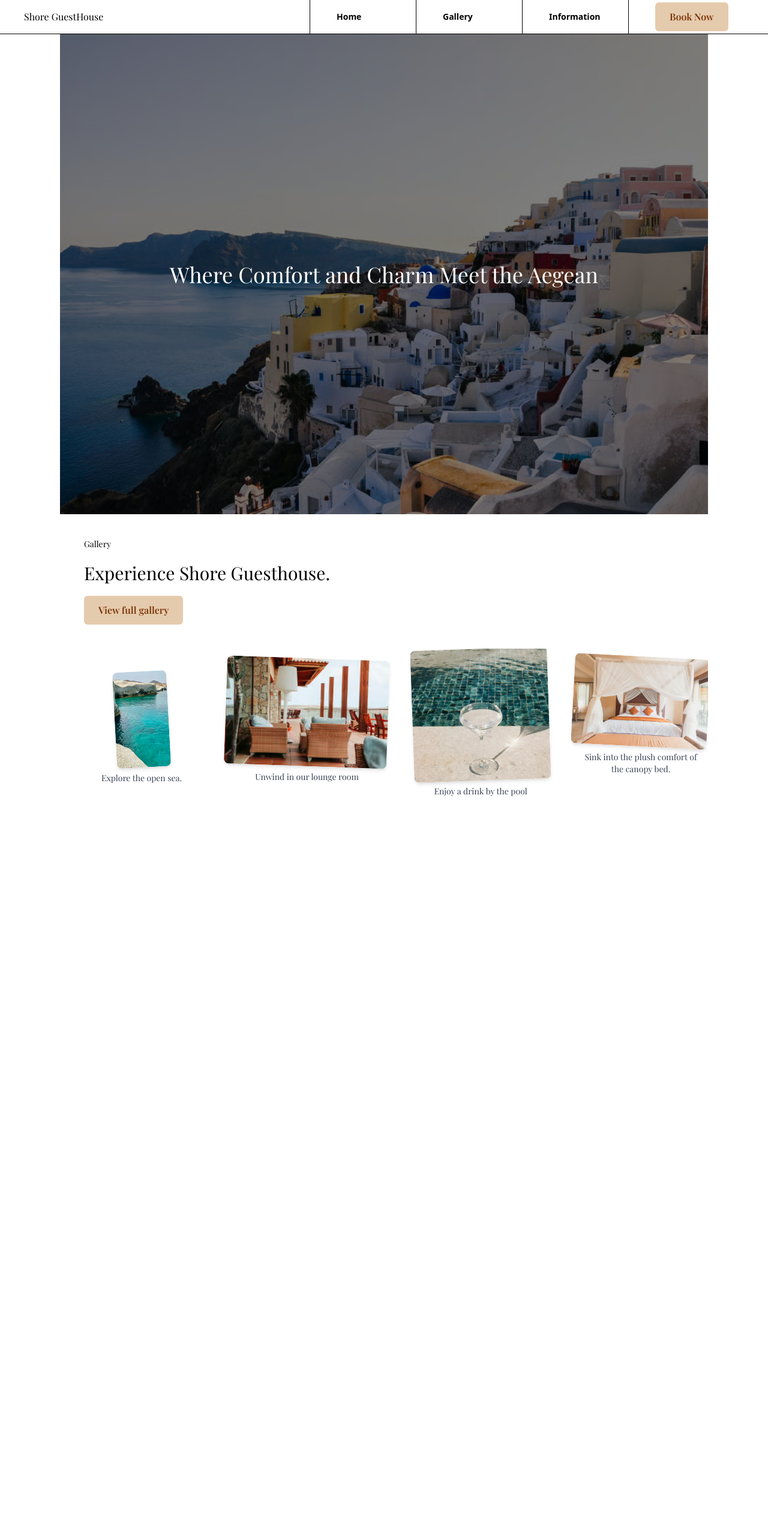
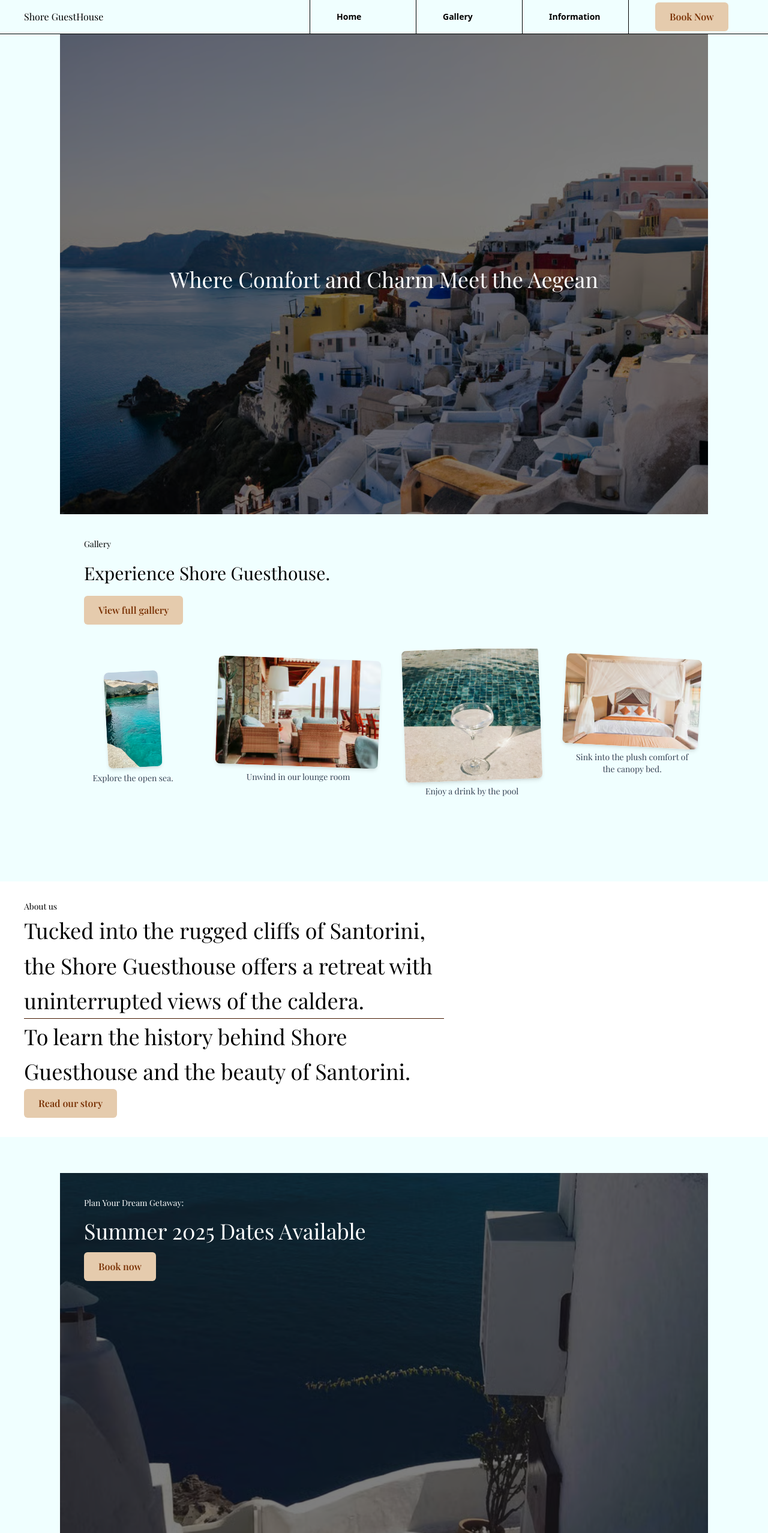
Before and after one commit to Muskan-Shah-6/Shore_guesthouse, a React (Vite) app in the folder shore_guestHouse/: page / in a window 1280 px wide. Shown: the whole page at 60% size. Before the commit the page ends 1409 px from the top, so only its background shows below. Built offline with nearby package versions, Linux system fonts and the light colour scheme; a web font is replaced by a local one.

Commit message:
Muskan
Image banner reusable component created and implemented in website

```diff
--- /dev/null
+++ b/shore_guestHouse/src/components/ImageBanner.jsx
@@ -0,0 +1,34 @@
+import React from 'react'
+import AnimatedButton from './Button/AnimatedButton'
+
+const ImageBanner = ({ imageScr, title, heading, btn, position = 'center', overlayOpacity = 0.5, textClassname = '', classname = '', height = 'h-screen' }) => {
+    // Set the position class for banner
+    const positionClasses = {
+        center: 'items-center justify-center text-center',
+        top_left: 'items-start justify-start text-left p-8 sm:p-10'
+    }
+    return (
+        <>
+            <section className={`w-full ${classname} ${height}`}>
+                <div className="px-0 sm:px-[15px] lg:px-25">
+                    <div className={`relative w-full overflow-hidden`}>
+                        {/* Background Image */}
+                        <img src={imageScr} alt="Banner background" className="w-full h-full object-cover" />
+                        {/* Overlay */}
+                        <div className='absolute  inset-0 bg-black z-10' style={{ opacity: overlayOpacity }} ></div>
+                        {/* Banner content */}
+                        <div className={`absolute  inset-0 z-20  flex flex-col space-y-4 ${positionClasses[position]}`} >
+                            <p data-aos='fade-zoom-in' data-aos-easing='ease-in-back' data-aos-delay='300' data-aos-offset='0'  className={`text-white text-sm  ${textClassname}`}>{title}</p>
+                            <h1 data-aos='fade-zoom-in' data-aos-easing='ease-in-back' data-aos-delay='300' data-aos-offset='0' className={`text-white text-2xl sm:text-4xl ${textClassname}`}>
+                                {heading}
+                            </h1>
+                            {btn && <AnimatedButton>{btn}</AnimatedButton>}
+                        </div>
+                    </div>
+                </div>
+            </section>
+        </>
+    )
+}
+
+export default ImageBanner
--- a/shore_guestHouse/src/index.css
+++ b/shore_guestHouse/src/index.css
@@ -4,6 +4,7 @@ body {
   font-family: ui-sans-serif, system-ui, sans-serif,
     "Apple Color Emoji", "Segoe UI Emoji",
     "Segoe UI Symbol", "Noto Color Emoji";
+    background-color: azure;
 }
 
 html,
--- a/shore_guestHouse/src/pages/Home.jsx
+++ b/shore_guestHouse/src/pages/Home.jsx
@@ -1,10 +1,12 @@
 import React, { useEffect } from 'react'
 import HomeImage from '../assets/images/Home/Home_bg.png'
+import HomeFooter from '../assets/images/Home/footer_bg.png'
 import { Link, useNavigate } from 'react-router-dom'
 import AOS from 'aos'
 import 'aos/dist/aos.css'
 import MarqueeGallery from '../components/marque/MarqueeGallery'
 import AnimatedButton from '../components/Button/AnimatedButton'
+import ImageBanner from '../components/ImageBanner'
 
 const Home = () => {
     useEffect(() => {
@@ -17,29 +19,13 @@ const Home = () => {
     return (
         <>
             {/* First page */}
-            <section>
-                <div className="px-0 sm:px-[15px] lg:px-25">
-                    <div className="relative w-full h-screen overflow-hidden">
-                        {/* Background Image */}
-                        <img
-                            src={HomeImage}
-                            alt="Home background"
-                            className="w-full h-full object-cover"
-                        />
 
-                        {/* Overlay only over the image */}
-                        <div className="absolute inset-0 bg-black opacity-50 z-10"></div>
 
-                        {/* Optional Text on Image */}
-                        <div className="absolute inset-0 z-20 flex items-center justify-center">
-                            <h1 data-aos="fade-zoom-in" data-aos-easing="ease-in-back" data-aos-delay="300" data-aos-offset="0" className="text-white text-2xl sm:text-4xl text-center ">Where Comfort and Charm Meet the Aegean</h1>
-                        </div>
-                    </div>
-                </div>
-            </section>
+            <ImageBanner imageScr={HomeImage} heading={'Where Comfort and Charm Meet the Aegean'} position='center' />
+
             {/* Second page marquee section */}
             <section className="py-10">
-                <div className='px-2 sm:px-[15px] lg:px-35 space-y-5'   data-aos="fade-right">
+                <div className='px-2 sm:px-[15px] lg:px-35 space-y-5' data-aos="fade-right">
                     <p className='text-sm font-normal  text-start text-black'>Gallery</p>
                     <h1 className='text-black text-start  text-3xl '>Experience Shore Guesthouse.</h1>
                     <AnimatedButton onClick={() => navigate('/gallery')} >View full gallery</AnimatedButton>
@@ -48,6 +34,28 @@ const Home = () => {
                     <MarqueeGallery />
                 </div>
             </section>
+
+            {/* About section */}
+            <section className='py-15' >
+                <div className='bg-white max-w-7xl mx-auto px-2 sm:px-[15px] lg:px-10 py-8 space-y-2 '>
+                    <div data-aos="fade-up">
+                        <p className='text-start text-sm text-black'>About us</p>
+                        <h1 className="text-xl sm:text-2xl md:text-3xl lg:text-4xl max-w-[700px] w-full leading-relaxed">
+                            Tucked into the rugged cliffs of Santorini, the Shore Guesthouse offers a retreat with uninterrupted views of the caldera.
+                        </h1>
+
+                        <hr className="border-amber-950 max-w-[700px] w-full" />
+
+                        <h1 className="text-xl sm:text-2xl md:text-3xl lg:text-4xl max-w-[700px] w-full leading-relaxed">
+                            To learn the history behind Shore Guesthouse and the beauty of Santorini.
+                        </h1>
+                        <AnimatedButton onClick={() => navigate('/info')}>Read our story</AnimatedButton>
+                    </div>
+                </div>
+            </section>
+            <section  className='h-[600px]'>
+                <ImageBanner height='400px' imageScr={HomeFooter} title={'Plan Your Dream Getaway:'} heading={'Summer 2025 Dates Available'} btn="Book now" position='top_left' />
+            </section>
         </>
     )
 }
```
Also changed, not shown: shore_guestHouse/src/assets/images/Home/footer_bg.png.
